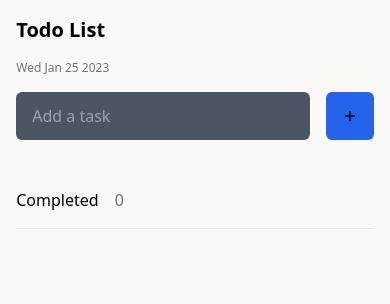
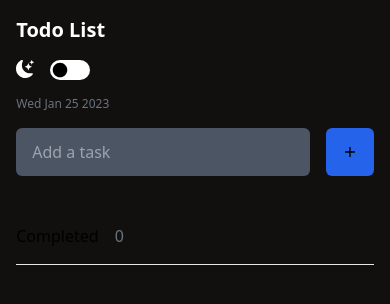
Before and after one commit to Airhacker/Todo-List, a Next.js app: page / in a window 390 px wide. Shown: the top 304 px of the page. Built offline with nearby package versions, Linux system fonts and the light colour scheme.

Commit message:
light mode implementation

```diff
--- a/components/Dashboard.tsx
+++ /dev/null
@@ -1,15 +0,0 @@
-import React from "react";
-import { BsSun } from "react-icons/bs";
-
-const Dashboard = () => {
-  return (
-    <section>
-      <div>
-        <BsSun />
-        <h2>All Tasks</h2>
-      </div>
-    </section>
-  );
-};
-
-export default Dashboard;
--- a/components/Time.tsx
+++ b/components/Time.tsx
@@ -5,7 +5,7 @@ const Time = () => {
 
   return (
     <div>
-      <h2 className="pb-4 text-xs text-gray-500">{date}</h2>
+      <h2 className="py-4 text-xs text-gray-500">{date}</h2>
     </div>
   );
 };
--- a/components/TodoList.tsx
+++ b/components/TodoList.tsx
@@ -29,7 +29,8 @@ const TodoList = () => {
 
   const completeTask = (index) => {
     setCompleted([...completed, todoList[index]]);
-    setCompletedTask(completedTask + 1);
+    // setCompletedTask(completedTask + 1);
+
     localStorage.setItem(
       "completed",
       JSON.stringify([...completed, todoList[index]])
@@ -46,6 +47,12 @@ const TodoList = () => {
     localStorage.setItem("todoList", JSON.stringify([...todoList]));
   };
 
+  const removeCompletedTask = (index) => {
+    completed.splice(index, 1);
+    setCompleted([...completed]);
+    localStorage.setItem("completed", JSON.stringify([...completed]));
+  };
+
   useEffect(() => {
     if (localStorage.getItem("todoList")) {
       const storedList = JSON.parse(localStorage.getItem("todoList"));
@@ -57,6 +64,11 @@ const TodoList = () => {
       setCompleted(storedCompleted);
     }
   }, []);
+
+  useEffect(() => {
+    console.log("the length is:", completed.length);
+    setCompletedTask(completed.length);
+  }, [completed]);
 
   return (
     <section className="flex flex-col gap-4">
@@ -112,6 +124,12 @@ const TodoList = () => {
                 key={task + index}
               >
                 <span className="text-gray-300 line-through">{task}</span>
+                <button
+                  className="text-base"
+                  onClick={() => removeCompletedTask(index)}
+                >
+                  <BsTrash />
+                </button>
               </li>
             ))}
           </ul>
--- a/pages/index.js
+++ b/pages/index.js
@@ -1,8 +1,17 @@
 import Head from "next/head";
 import TodoList from "../components/TodoList";
 import Time from "../components/Time";
+import { GiPlainCircle } from "react-icons/gi";
+import { BsMoonStarsFill, BsFillSunFill } from "react-icons/bs";
+import { useEffect, useState } from "react";
 
 export default function Home() {
+  const [background, setBackground] = useState(true);
+
+  const changeBackgorundColor = () => {
+    setBackground(!background);
+  };
+
   return (
     <>
       <Head>
@@ -11,13 +20,45 @@ export default function Home() {
         <meta name="viewport" content="width=device-width, initial-scale=1" />
         <link rel="icon" href="/favicon.ico" />
       </Head>
-      <section className="w-11/12 mx-auto">
-        <div className="flex flex-col content-center justify-start">
-          <h1 className="py-4 text-xl font-bold">Todo List</h1>
-          <Time />
+      <section
+        className={`w-screen h-screen ${background ? "bg-dark" : "bg-light"}`}
+      >
+        <div className="w-11/12 mx-auto">
+          <div className="flex flex-col content-center justify-start">
+            <h1
+              className={`py-4 text-xl font-bold ${
+                background ? "text-white" : "text-black"
+              }`}
+            >
+              Todo List
+            </h1>
+
+            <div className="flex content-center justify-start gap-4">
+              <label htmlFor="backgroundButton">
+                {background ? (
+                  <BsMoonStarsFill className="text-lg text-white" />
+                ) : (
+                  <BsFillSunFill className="text-lg text-black" />
+                )}
+              </label>
+              <button
+                name="backgroundButton"
+                onClick={changeBackgorundColor}
+                className={`flex content-center p-0.5 w-10 rounded-full ${
+                  background
+                    ? "text-black bg-white justify-start"
+                    : "text-white bg-black justify-end"
+                }`}
+              >
+                <GiPlainCircle></GiPlainCircle>
+              </button>
+            </div>
+
+            <Time />
+          </div>
+
+          <TodoList />
         </div>
-
-        <TodoList />
       </section>
     </>
   );
--- a/pages/tasks/alltasks.js
+++ /dev/null
@@ -1,8 +0,0 @@
-import { BsSun } from "react-icons/bs";
-import Time from "../../components/Time";
-import TodoList from "../../components/TodoList";
-
-const AllTasks = () => {
-  return <div></div>;
-};
-export default AllTasks;
--- a/styles/Home.module.css
+++ /dev/null
@@ -1,278 +0,0 @@
-.main {
-  display: flex;
-  flex-direction: column;
-  justify-content: space-between;
-  align-items: center;
-  padding: 6rem;
-  min-height: 100vh;
-}
-
-.description {
-  display: inherit;
-  justify-content: inherit;
-  align-items: inherit;
-  font-size: 0.85rem;
-  max-width: var(--max-width);
-  width: 100%;
-  z-index: 2;
-  font-family: var(--font-mono);
-}
-
-.description a {
-  display: flex;
-  justify-content: center;
-  align-items: center;
-  gap: 0.5rem;
-}
-
-.description p {
-  position: relative;
-  margin: 0;
-  padding: 1rem;
-  background-color: rgba(var(--callout-rgb), 0.5);
-  border: 1px solid rgba(var(--callout-border-rgb), 0.3);
-  border-radius: var(--border-radius);
-}
-
-.code {
-  font-weight: 700;
-  font-family: var(--font-mono);
-}
-
-.grid {
-  display: grid;
-  grid-template-columns: repeat(4, minmax(25%, auto));
-  width: var(--max-width);
-  max-width: 100%;
-}
-
-.card {
-  padding: 1rem 1.2rem;
-  border-radius: var(--border-radius);
-  background: rgba(var(--card-rgb), 0);
-  border: 1px solid rgba(var(--card-border-rgb), 0);
-  transition: background 200ms, border 200ms;
-}
-
-.card span {
-  display: inline-block;
-  transition: transform 200ms;
-}
-
-.card h2 {
-  font-weight: 600;
-  margin-bottom: 0.7rem;
-}
-
-.card p {
-  margin: 0;
-  opacity: 0.6;
-  font-size: 0.9rem;
-  line-height: 1.5;
-  max-width: 30ch;
-}
-
-.center {
-  display: flex;
-  justify-content: center;
-  align-items: center;
-  position: relative;
-  padding: 4rem 0;
-}
-
-.center::before {
-  background: var(--secondary-glow);
-  border-radius: 50%;
-  width: 480px;
-  height: 360px;
-  margin-left: -400px;
-}
-
-.center::after {
-  background: var(--primary-glow);
-  width: 240px;
-  height: 180px;
-  z-index: -1;
-}
-
-.center::before,
-.center::after {
-  content: '';
-  left: 50%;
-  position: absolute;
-  filter: blur(45px);
-  transform: translateZ(0);
-}
-
-.logo,
-.thirteen {
-  position: relative;
-}
-
-.thirteen {
-  display: flex;
-  justify-content: center;
-  align-items: center;
-  width: 75px;
-  height: 75px;
-  padding: 25px 10px;
-  margin-left: 16px;
-  transform: translateZ(0);
-  border-radius: var(--border-radius);
-  overflow: hidden;
-  box-shadow: 0px 2px 8px -1px #0000001a;
-}
-
-.thirteen::before,
-.thirteen::after {
-  content: '';
-  position: absolute;
-  z-index: -1;
-}
-
-/* Conic Gradient Animation */
-.thirteen::before {
-  animation: 6s rotate linear infinite;
-  width: 200%;
-  height: 200%;
-  background: var(--tile-border);
-}
-
-/* Inner Square */
-.thirteen::after {
-  inset: 0;
-  padding: 1px;
-  border-radius: var(--border-radius);
-  background: linear-gradient(
-    to bottom right,
-    rgba(var(--tile-start-rgb), 1),
-    rgba(var(--tile-end-rgb), 1)
-  );
-  background-clip: content-box;
-}
-
-/* Enable hover only on non-touch devices */
-@media (hover: hover) and (pointer: fine) {
-  .card:hover {
-    background: rgba(var(--card-rgb), 0.1);
-    border: 1px solid rgba(var(--card-border-rgb), 0.15);
-  }
-
-  .card:hover span {
-    transform: translateX(4px);
-  }
-}
-
-@media (prefers-reduced-motion) {
-  .thirteen::before {
-    animation: none;
-  }
-
-  .card:hover span {
-    transform: none;
-  }
-}
-
-/* Mobile */
-@media (max-width: 700px) {
-  .content {
-    padding: 4rem;
-  }
-
-  .grid {
-    grid-template-columns: 1fr;
-    margin-bottom: 120px;
-    max-width: 320px;
-    text-align: center;
-  }
-
-  .card {
-    padding: 1rem 2.5rem;
-  }
-
-  .card h2 {
-    margin-bottom: 0.5rem;
-  }
-
-  .center {
-    padding: 8rem 0 6rem;
-  }
-
-  .center::before {
-    transform: none;
-    height: 300px;
-  }
-
-  .description {
-    font-size: 0.8rem;
-  }
-
-  .description a {
-    padding: 1rem;
-  }
-
-  .description p,
-  .description div {
-    display: flex;
-    justify-content: center;
-    position: fixed;
-    width: 100%;
-  }
-
-  .description p {
-    align-items: center;
-    inset: 0 0 auto;
-    padding: 2rem 1rem 1.4rem;
-    border-radius: 0;
-    border: none;
-    border-bottom: 1px solid rgba(var(--callout-border-rgb), 0.25);
-    background: linear-gradient(
-      to bottom,
-      rgba(var(--background-start-rgb), 1),
-      rgba(var(--callout-rgb), 0.5)
-    );
-    background-clip: padding-box;
-    backdrop-filter: blur(24px);
-  }
-
-  .description div {
-    align-items: flex-end;
-    pointer-events: none;
-    inset: auto 0 0;
-    padding: 2rem;
-    height: 200px;
-    background: linear-gradient(
-      to bottom,
-      transparent 0%,
-      rgb(var(--background-end-rgb)) 40%
-    );
-    z-index: 1;
-  }
-}
-
-/* Tablet and Smaller Desktop */
-@media (min-width: 701px) and (max-width: 1120px) {
-  .grid {
-    grid-template-columns: repeat(2, 50%);
-  }
-}
-
-@media (prefers-color-scheme: dark) {
-  .vercelLogo {
-    filter: invert(1);
-  }
-
-  .logo,
-  .thirteen img {
-    filter: invert(1) drop-shadow(0 0 0.3rem #ffffff70);
-  }
-}
-
-@keyframes rotate {
-  from {
-    transform: rotate(360deg);
-  }
-  to {
-    transform: rotate(0deg);
-  }
-}
--- a/styles/globals.css
+++ b/styles/globals.css
@@ -6,37 +6,19 @@
   box-sizing: border-box;
   padding: 0;
   margin: 0;
+  transition: all 0.25s linear;
 }
 
 html,
 body {
   max-width: 100vw;
   overflow-x: hidden;
-  background-color: #faf9f8;
 }
 
 body {
-  color: rgb(var(--foreground-rgb));
-  background: linear-gradient(
-      to bottom,
-      transparent,
-      rgb(var(--background-end-rgb))
-    )
-    rgb(var(--background-start-rgb));
 }
 
 a {
   color: inherit;
   text-decoration: none;
 }
-
-@media (prefers-color-scheme: dark) {
-  html {
-    color-scheme: dark;
-  }
-
-  html,
-  body {
-    background-color: #11100f;
-  }
-}
--- a/tailwind.config.js
+++ b/tailwind.config.js
@@ -5,7 +5,12 @@ module.exports = {
     "./components/**/*.{js,ts,jsx,tsx}",
   ],
   theme: {
-    extend: {},
+    extend: {
+      colors: {
+        dark: "#11100f",
+        light: "#FAF9F8",
+      },
+    },
   },
   plugins: [],
 };
```
